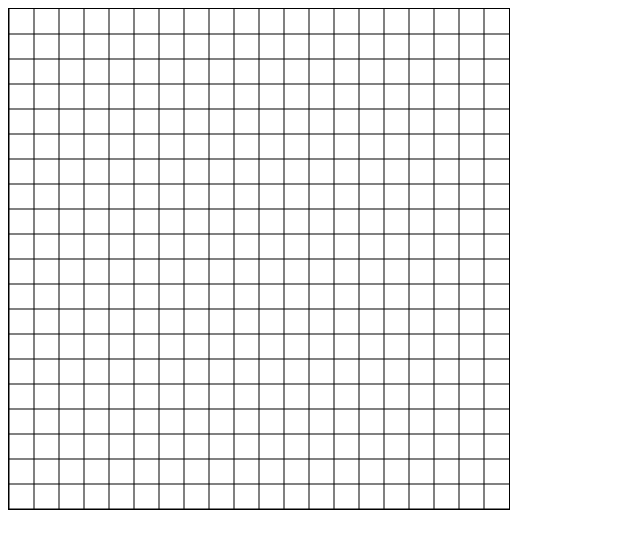
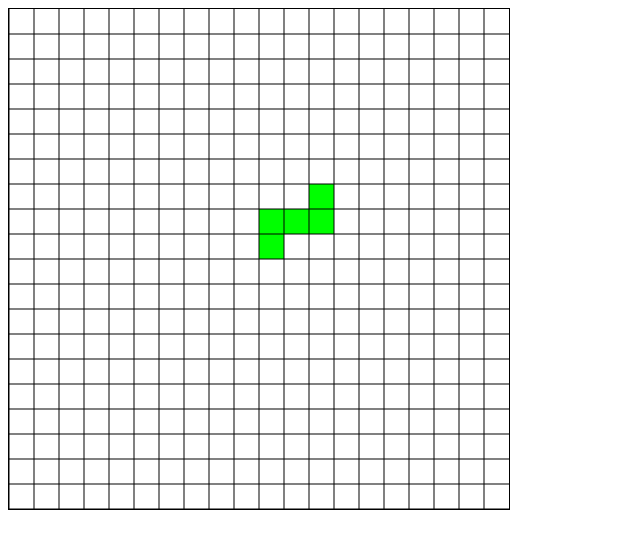
Before and after one commit to repwolfe/blockus, a plain HTML site: page index.html in a window 1280 px wide. Shown: the whole page, without its empty margins (0-640 px from the left). Drawn offline with Linux system fonts and the light colour scheme.

Commit message:
A single piece can now be drawn and rotated
Next is making the other pieces and being able to place it on the screen
using the mouse.

	modified:   blockus.js
	modified:   index.html
	new file:   pieces.js
	modified:   webgl.js

```diff
--- a/blockus.js
+++ b/blockus.js
@@ -1,10 +1,99 @@
+function Piece(gl, shaderProgram, color, vertices, indices) {
+	var _gl = gl;
+	var _shaderProgram = shaderProgram;
+	var _color = color;
+
+	var _flipped = false;
+	var _rotation = 0;
+
+	var _vertexBuffer;
+	var _vertexColorBuffer;
+	var _indexBuffer;
+
+	var _init = function(vertices, indices) {
+		// Vertex Buffer
+		_vertexBuffer = _gl.createBuffer();
+		_gl.bindBuffer(_gl.ARRAY_BUFFER, _vertexBuffer);
+
+		_gl.bufferData(_gl.ARRAY_BUFFER, new Float32Array(vertices), _gl.STATIC_DRAW);
+		_vertexBuffer.itemSize = 3;
+		_vertexBuffer.numItems = vertices.length;
+
+		// Vertex Color buffer
+		_vertexColorBuffer = _gl.createBuffer();
+		_gl.bindBuffer(_gl.ARRAY_BUFFER, _vertexColorBuffer);
+
+		var colors = [];
+		for (var i = 0; i < vertices.length; ++i) {
+			colors = colors.concat(color);
+		}
+
+		_gl.bufferData(_gl.ARRAY_BUFFER, new Float32Array(colors), _gl.STATIC_DRAW);
+		_vertexColorBuffer.itemSize = 4;
+		_vertexColorBuffer.numItems = colors.length;
+
+		// Index buffer
+		_indexBuffer = _gl.createBuffer();
+		_gl.bindBuffer(_gl.ELEMENT_ARRAY_BUFFER, _indexBuffer);
+
+		_gl.bufferData(_gl.ELEMENT_ARRAY_BUFFER, new Uint16Array(indices), _gl.STATIC_DRAW);
+		_indexBuffer.itemSize = 1;
+		_indexBuffer.numItems = indices.length;
+
+		_gl.bindBuffer(_gl.ARRAY_BUFFER, null);
+		_gl.bindBuffer(_gl.ELEMENT_ARRAY_BUFFER, null);
+	};
+
+	this.flip = function() {
+		_flipped = !_flipped;
+	};
+
+	this.rotateLeft = function() {
+		_rotation += Math.PI / 2;
+	};
+
+	this.rotateRight = function() {
+		_rotation -= Math.PI / 2;
+	};
+
+	/**
+	 *
+	 */
+	this.draw = function() {
+	 	_gl.bindBuffer(_gl.ARRAY_BUFFER, _vertexBuffer);
+	 	_gl.vertexAttribPointer(_shaderProgram.vertexPositionAttribute, _vertexBuffer.itemSize, _gl.FLOAT, false, 0, 0);
+
+		_gl.bindBuffer(_gl.ARRAY_BUFFER, _vertexColorBuffer);
+		_gl.vertexAttribPointer(_shaderProgram.vertexColorAttribute, _vertexColorBuffer.itemSize, _gl.FLOAT, false, 0, 0);
+
+		_gl.bindBuffer(gl.ELEMENT_ARRAY_BUFFER, _indexBuffer);
+
+		mvPushMatrix();
+
+		if (_flipped) {
+			mat4.rotate(mvMatrix, mvMatrix, Math.PI, [0, 1, 0]);
+		}
+		mat4.rotate(mvMatrix, mvMatrix, _rotation, [0, 0, 1]);
+		//mat4.translate(mvMatrix, mvMatrix, [-_halfGridSize, -_halfGridSize, 0.0]);
+		setMatrixUniforms();
+		_gl.drawElements(gl.TRIANGLES, _indexBuffer.numItems, gl.UNSIGNED_SHORT, 0);
+
+		mvPopMatrix();
+
+		_gl.bindBuffer(_gl.ARRAY_BUFFER, null);
+		_gl.bindBuffer(_gl.ELEMENT_ARRAY_BUFFER, null);
+	};
+
+	_init(vertices, indices);
+}
 
 /**
  *
  */
-function Blockus(gl, shaderProgram) {
+function Blockus(gl, shaderProgram, pieces) {
 	var _gl = gl;
 	var _shaderProgram = shaderProgram;
+	var _pieces = pieces;
 	var self = this;
 
 	// Grid variables
@@ -52,7 +141,7 @@ function Blockus(gl, shaderProgram) {
 
 		_gl.bufferData(_gl.ARRAY_BUFFER, new Float32Array(vertices), _gl.STATIC_DRAW);
 		_gridVertices.itemSize = 3;
-		_gridVertices.numItems = vertices.length;//3;
+		_gridVertices.numItems = vertices.length;
 
 		// Vertex Color buffer
 		_gridVertexColors = _gl.createBuffer();
@@ -66,9 +155,9 @@ function Blockus(gl, shaderProgram) {
 
 		_gl.bufferData(_gl.ARRAY_BUFFER, new Float32Array(colors), _gl.STATIC_DRAW);
 		_gridVertexColors.itemSize = 4;
-		_gridVertexColors.numItems = colors.length;//3;
+		_gridVertexColors.numItems = colors.length;
 
-		// Index buffers
+		// Index Buffer
 		_gridIndexBuffer = _gl.createBuffer();
 		_gl.bindBuffer(_gl.ELEMENT_ARRAY_BUFFER, _gridIndexBuffer);
 
@@ -83,6 +172,30 @@ function Blockus(gl, shaderProgram) {
 
 		_gl.bindBuffer(_gl.ARRAY_BUFFER, null);
 		_gl.bindBuffer(_gl.ELEMENT_ARRAY_BUFFER, null);
+	};
+
+	this.onKeyReleased = function(event) {
+		switch (event.keyCode) {
+			case 37:
+				// left cursor key
+				pieces.rotateLeft();
+				break;
+			case 39:
+				// right cursor key
+				pieces.rotateRight();
+				break;
+			case 70:
+				// 'f'
+				pieces.flip();
+				break;
+		}
+	};
+
+	/**
+	 *
+	 */
+	this.update = function() {
+
 	};
 
 	/**
@@ -101,6 +214,7 @@ function Blockus(gl, shaderProgram) {
 		mat4.translate(mvMatrix, mvMatrix, [0.0, 0.0, -pMatrix[0] * _halfGridSize]);
 
 		_drawGrid();
+		_pieces.draw();
 	};
 
 	/**
--- a/index.html
+++ b/index.html
@@ -4,6 +4,7 @@
 	<script type="text/javascript" src="gl-matrix-min.js"></script>
 	<script type="text/javascript" src="webgl-utils.js"></script>
 	<script type="text/javascript" src="blockus.js"></script>
+	<script type="text/javascript" src="pieces.js"></script>
 	<script type="text/javascript" src="webgl.js"></script>
 	<!-- Fragment/Pixel Shader -->
 	<script id="shader-fs" type="x-shader/x-fragment">
--- /dev/null
+++ b/pieces.js
@@ -0,0 +1,44 @@
+/**
+ * All the code that initializes the pieces
+ */
+function initializePieces(gl, shaderProgram) {
+	var LPiece = new Piece(
+	 	gl, shaderProgram,
+	 	[0.0, 1.0, 0.0, 1.0],
+	 	[
+			0, 0, 0,
+			1, 0, 0,
+			0, 1, 0,
+			1, 1, 0,
+
+			0, 2, 0,
+			1, 2, 0,
+
+			2, 1, 0,
+			2, 2, 0,
+
+			3, 1, 0,
+			3, 2, 0,
+
+			2, 3, 0,
+			3, 3, 0
+		],
+		[
+			0, 3, 1,
+			0, 2, 3,
+
+			3, 2, 5,
+			5, 2, 4,
+
+			3, 5, 7,
+			3, 7, 6,
+
+			6, 7, 9,
+			6, 9, 8,
+
+			7, 10, 11,
+			7, 11, 9
+		]
+	 );
+	return LPiece;
+}
--- a/webgl.js
+++ b/webgl.js
@@ -114,6 +114,7 @@ function setMatrixUniforms() {
 
 function tick() {
 	requestAnimFrame(tick);
+	blockus.update();
 	blockus.draw();
 }
 
@@ -124,11 +125,14 @@ function webGLStart() {
 	initGL(canvas);
 	initShaders();
 
-	blockus = new Blockus(gl, shaderProgram);
+	var pieces = initializePieces(gl, shaderProgram);
+	blockus = new Blockus(gl, shaderProgram, pieces);
 	blockus.init();
 
 	gl.clearColor(1.0, 1.0, 1.0, 1.0);
 	gl.enable(gl.DEPTH_TEST);
 
+	document.addEventListener("keyup", blockus.onKeyReleased, false);
+
 	tick();
 }
```
